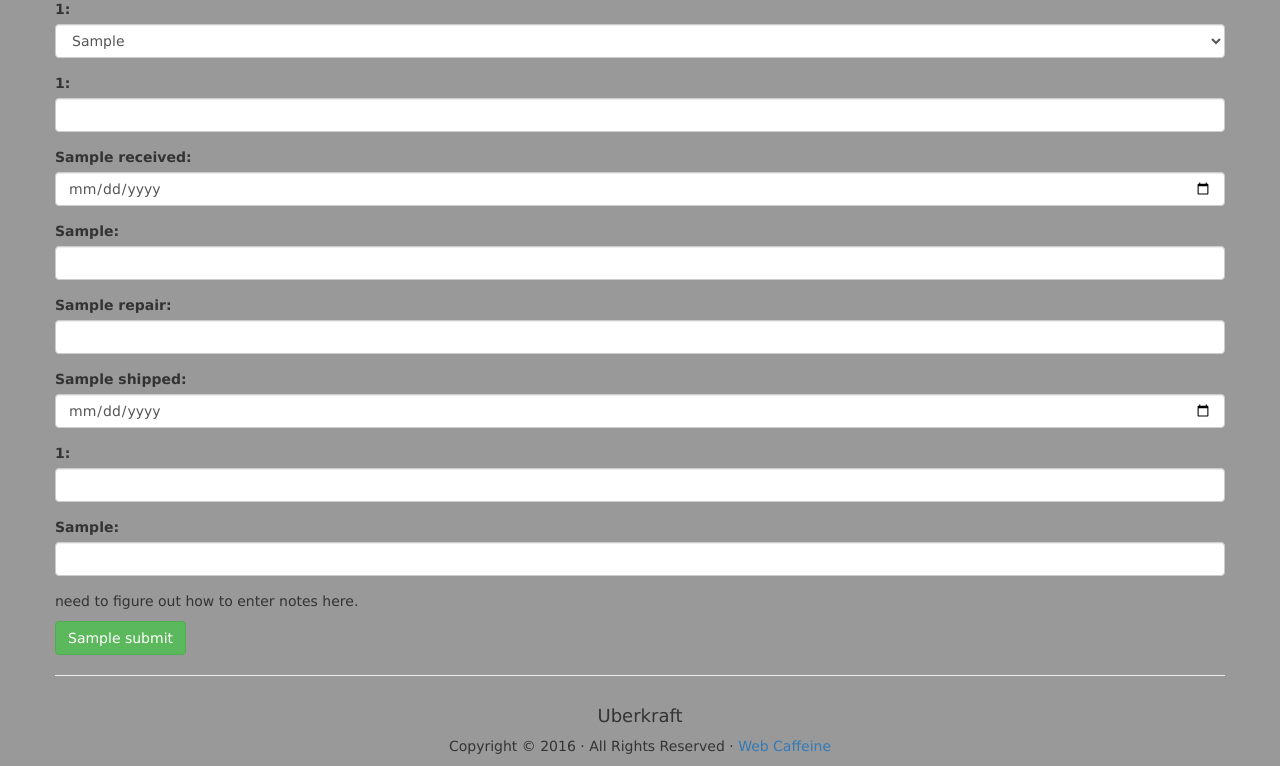
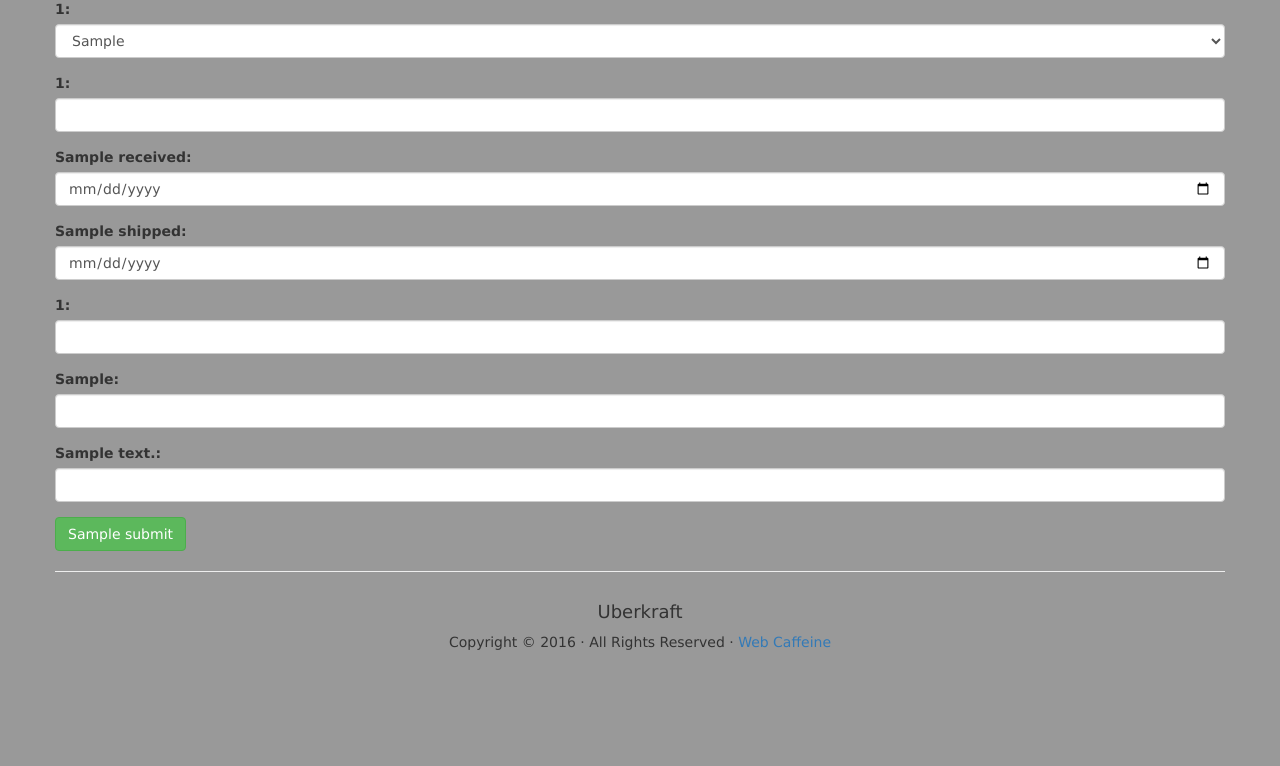
Before and after one commit to tsanders30004/uberkraft, a Flask app: template templates/analysis.html in a window 1280 px wide. Shown: the part 223-989 px from the top of the page. After the commit the page ends 873 px from the top, so only its background shows below. Run offline with Flask 2, Linux system fonts and the light colour scheme; the template is opened without the code that fills it: most values are stand-ins (such as "Sample title", 1, 10 or a date in 2020).

Commit message:
11 Aug 2016:  Added notes to RMA and Failure Analysis pages; deleted troubleshooting and repair percent complete.  Made more fields required.

```diff
--- a/server.py
+++ b/server.py
@@ -173,7 +173,11 @@ def check_password():
 @app.route('/rma')
 def rma():
     session['last_page'] = {"page" : "rma.html", "title" : "RMA"}
-    return render_template('rma.html', title='RMA', xlat=session['xlat'])
+
+    sql1="select cname from customers order by cname"
+    qry1 = db.query(sql1)
+
+    return render_template('rma.html', title='RMA', xlat=session['xlat'], clist=qry1.dictresult())
 
 @app.route('/process_rma', methods=['POST'])
 def process_rma():
@@ -185,6 +189,7 @@ def process_rma():
         email = request.form['email']
         # sn = request.form['sn']
         prob = request.form['prob']
+        notes = request.form['notes']
 
         print customer
         print fname
@@ -193,6 +198,7 @@ def process_rma():
         print email
         # print sn
         print prob
+        print notes
 
         # find the customer id whose customer name was selected
         sql1 = "select id from customers where cname = $1"
@@ -201,7 +207,7 @@ def process_rma():
         # convert the postgreSQL format of the customer ID [Row(id=1)] to a simple integer via dictresult()...
         cust_id = qry1.dictresult()[0]['id']
 
-        sql2 = "insert into rma(fname, lname, email, prob, cust_id, phone) VALUES(" + quoted(fname) + comma + quoted(lname) + comma + quoted(email) + comma + quoted(prob) + comma + str(cust_id) + comma + quoted(phone) + ")"
+        sql2 = "insert into rma(fname, lname, email, prob, cust_id, phone, notes) VALUES(" + quoted(fname) + comma + quoted(lname) + comma + quoted(email) + comma + quoted(prob) + comma + str(cust_id) + comma + quoted(phone) + comma + quoted(notes) + ")"
         qry2 = db.query(sql2)
 
         return render_template('rma.html', title='RMA', xlat=session['xlat'])
@@ -235,26 +241,28 @@ def process_fa():
         rma_num = request.form['rma_num_select'][:6]
         serial_num = request.form['serial_num']
         rcvd_date = request.form['received']
-        trouble_shooting = request.form['trouble_shooting']
-        repair = request.form['repair']
+        # trouble_shooting = request.form['trouble_shooting']
+        # repair = request.form['repair']
         ship_date = request.form['shipped']
         suspect_part_num = request.form['suspect_part_num']
         root_cause = request.form['root_cause']
+        notes = request.form['notes']
 
-        print rma_num
-        print serial_num
-        print rcvd_date
-        print trouble_shooting
-        print repair
-        print ship_date
-        print suspect_part_num
-        print root_cause
+        # print rma_num
+        # print serial_num
+        # print rcvd_date
+        # print trouble_shooting
+        # print repair
+        # print ship_date
+        # print suspect_part_num
+        # print root_cause
 
         # sql1 = "INSERT INTO fa(rma_no, ts_pct, rep_pct, ship_date, root_id, suspect_pn, rcvd_date) VALUES(" + str(rma_num) + comma + str(trouble_shooting + comma + str(repair) + comma + str(ship_date) + comma + str(root_cause) + comma + str(suspect_part_num) + comma + str(rcvd_date) + ")"
         # print sql1
         # qry1 = db.query(sql1)
         # db.query_formatted('INSERT INTO fa(rma_no, ts_pct, rep_pct, ship_date, root_id, suspect_pn, rcvd_date) VALUES(%d(rma_num), %d(trouble_shooting), %d(repair), %d(ship_date), %d(repair), %d(suspect_part_num), %d(rcvd_date)')
-        db.query('INSERT INTO fa(rma_no, ts_pct, rep_pct, ship_date, root_id, suspect_pn, rcvd_date) VALUES($1, $2, $3, $4, $5, $6, $7)', rma_num, trouble_shooting, repair, ship_date,  root_cause, suspect_part_num, rcvd_date )
+        # db.query('INSERT INTO fa(rma_no, ts_pct, rep_pct, ship_date, root_id, suspect_pn, rcvd_date) VALUES($1, $2, $3, $4, $5, $6, $7)', rma_num, trouble_shooting, repair, ship_date,  root_cause, suspect_part_num, rcvd_date )
+        db.query('INSERT INTO fa(rma_no, ship_date, root_id, suspect_pn, rcvd_date, sn, notes) VALUES($1, $2, $3, $4, $5, $6, $7)', rma_num, ship_date,  root_cause, suspect_part_num, rcvd_date, serial_num, notes)
 
         # convert the postgreSQL format of the customer ID [Row(id=1)] to a simple integer via dictresult()...
         # cust_id = qry1.dictresult()[0]['id']
--- a/templates/analysis.html
+++ b/templates/analysis.html
@@ -4,13 +4,6 @@
 <h3 class="center">{{xlat.analysis_enter_data}}</h3>
 
 <div class="row">
-
-     <!-- {% for dropdown_val in rma_info %}
-     <p>{{dropdown_val.rma_info}}</p>
-     {% endfor %} -->
-
-
-
 
      <form action="/process_fa" method="POST">
 
@@ -22,14 +15,12 @@
                </select>
           </div>
 
-          <div class="form-group"><label for="serial_num">            {{xlat.serial_num}}:</label>            <input type="number"     class="form-control" name="serial_num" required></div>
-          <div class="form-group"><label for="received">              {{xlat.received}}:</label>              <input type="date"       class="form-control" name="received"></div>
-          <div class="form-group"><label for="trouble_shooting">      {{xlat.trouble_shooting}}:</label>      <input type="number"     class="form-control" name="trouble_shooting"></div>
-          <div class="form-group"><label for="repair">                {{xlat.repair}}:</label>                <input type="number"     class="form-control" name="repair"></div>
-          <div class="form-group"><label for="shipped">               {{xlat.shipped}}:</label>               <input type="date"       class="form-control" name="shipped"></div>
-          <div class="form-group"><label for="suspect_part_num">      {{xlat.suspect_part_num}}:</label>      <input type="number"     class="form-control" name="suspect_part_num"></div>
-          <div class="form-group"><label for="root_cause">            {{xlat.root_cause}}:</label>            <input type="number"     class="form-control" name="root_cause"></div>
-          <p>need to figure out how to enter notes here.</p>
+          <div class="form-group"><label for="serial_num">      {{xlat.serial_num}}:</label>            <input type="number"      class="form-control" name="serial_num"            required></div>
+          <div class="form-group"><label for="received">        {{xlat.received}}:</label>              <input type="date"        class="form-control" name="received"              required></div>
+          <div class="form-group"><label for="shipped">         {{xlat.shipped}}:</label>               <input type="date"        class="form-control" name="shipped"               required></div>
+          <div class="form-group"><label for="suspect_part_num">{{xlat.suspect_part_num}}:</label>      <input type="number"      class="form-control" name="suspect_part_num"      required></div>
+          <div class="form-group"><label for="root_cause">      {{xlat.root_cause}}:</label>            <input type="number"      class="form-control" name="root_cause"            required></div>
+          <div class="form-group"><label for="notes">           {{xlat.notes}}:</label>                 <input type="text"        class="form-control" name="notes"                 required></div>
 
           <button type="submit" class="btn btn-success">    {{xlat.submit}}</button>
 
```
Also changed, not shown: templates/rma.html (+12 -1 lines).
